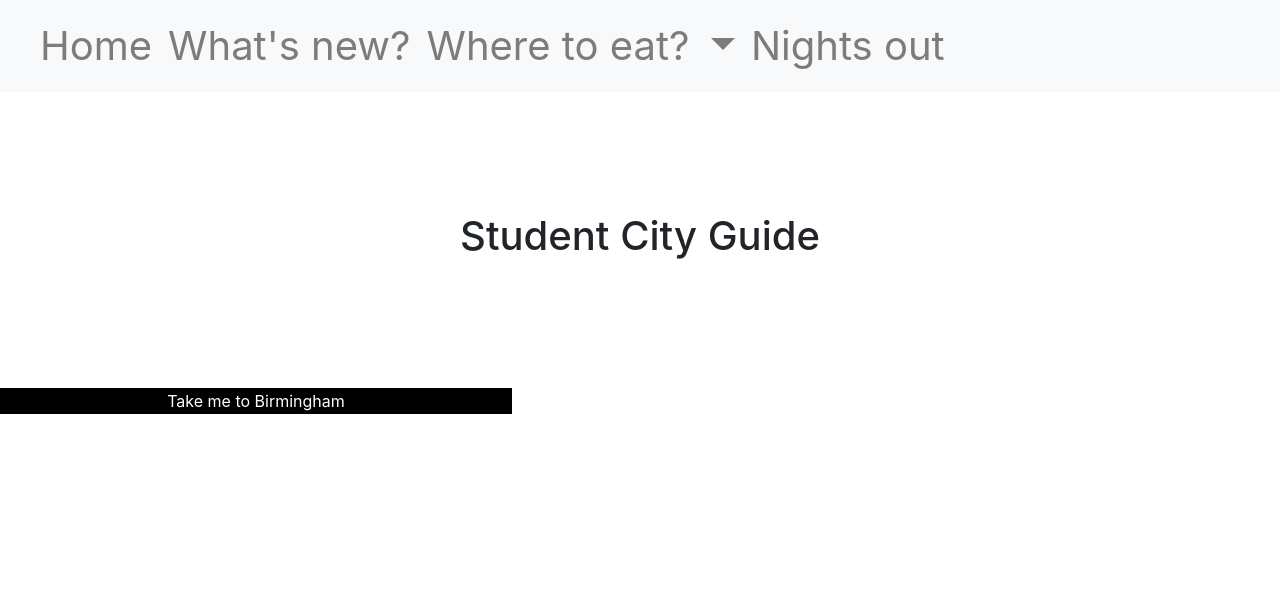
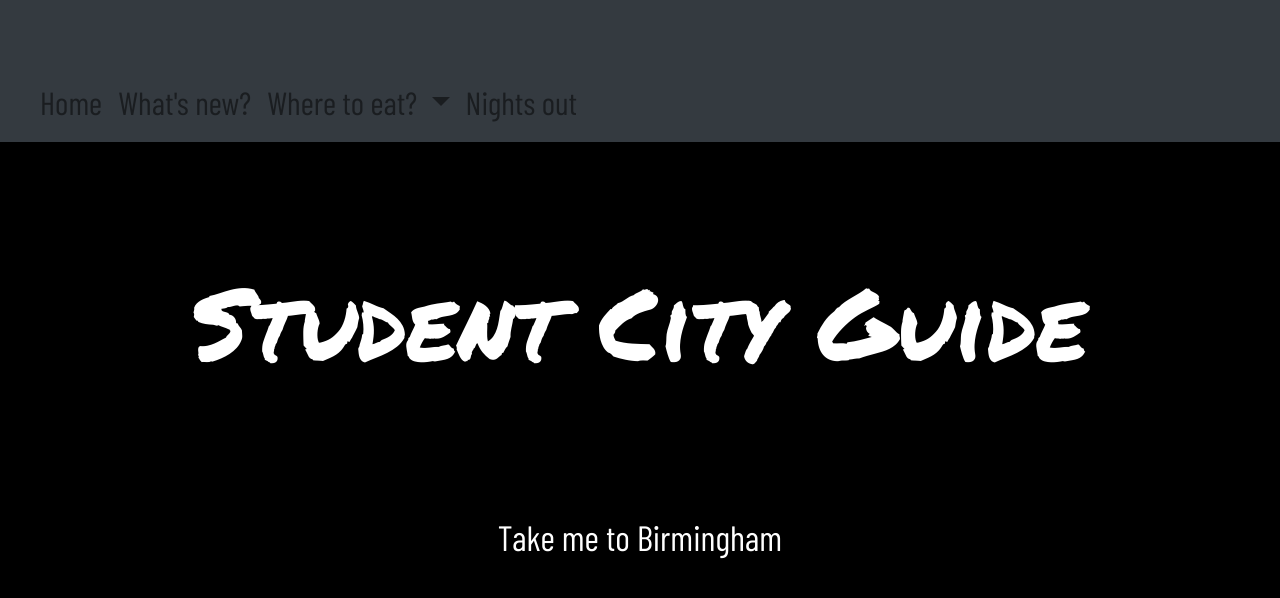
Before and after one commit to rtheyara/group_project, a plain HTML site: page student_city_guide.html in a window 1280 px wide. Drawn offline with nearby package versions, Linux system fonts and the light colour scheme.

Commit message:
Bootstrap CSS overwritten - google fonts used

```diff
--- a/css/title.css
+++ b/css/title.css
@@ -4,7 +4,7 @@ body{
     font-family: "barlow condensed", sans-serif;
 }
 h1{
-    font-family: "permanent marker", cursive;
+    font-family: 'Permanent Marker', cursive;
     font-size: 100px;
     display: flex;
     justify-content: center;
@@ -15,7 +15,7 @@ ul{
     list-style:none;
     display:flex;
     justify-content: space-evenly;
-    font-size: 2.5em;
+    font-size: 2em;
 }
 button{
     background-color:black;
--- a/student_city_guide.html
+++ b/student_city_guide.html
@@ -3,13 +3,14 @@
 <head>
      <meta charset="utf-8">
      <meta name="viewport" content="width=device-width, initial-scale=1, shrink-to-fit=no">
-     <link rel="stylesheet" type="text/css" href="css/title.css">
      <link rel= "stylesheet" href="https://fonts.googleapis.com/css?family=Barlow+Condensed|Permanent+Marker&display=swap">
      <link rel="stylesheet" href="https://stackpath.bootstrapcdn.com/bootstrap/4.1.3/css/bootstrap.min.css" integrity="sha384-MCw98/SFnGE8fJT3GXwEOngsV7Zt27NXFoaoApmYm81iuXoPkFOJwJ8ERdknLPMO" crossorigin="anonymous">
+     <link rel="stylesheet" type="text/css" href="css/title.css">
      <title>Student City Guide</title>
 </head>
 <body>
-        <nav class="navbar navbar-expand-lg navbar-light bg-light">
+<!-- Reduce height of Nav bar and make transparent -->
+  <nav class="navbar navbar-expand-md navbar-light bg-dark">
     <a class="navbar-brand" href="#"></a>
       <button class="navbar-toggler" type="button" data-toggle="collapse" data-target="#navbarSupportedContent" aria-controls="navbarSupportedContent" aria-expanded="false" aria-label="Toggle navigation">
         <span class="navbar-toggler-icon"></span>
@@ -40,9 +41,12 @@
 <div>
     <h1>Student City Guide</h1>
 </div>
+<!-- Outline the button so it is obvious -->
 <div>
     <button>Take me to Birmingham</button>
 </div>
+<!-- Add in badges for social media links -->
+<!-- Add in pictures - background? slideshow? -->
     <script src="https://code.jquery.com/jquery-3.3.1.slim.min.js" integrity="sha384-q8i/X+965DzO0rT7abK41JStQIAqVgRVzpbzo5smXKp4YfRvH+8abtTE1Pi6jizo" crossorigin="anonymous"></script>
     <script src="https://cdnjs.cloudflare.com/ajax/libs/popper.js/1.14.3/umd/popper.min.js" integrity="sha384-ZMP7rVo3mIykV+2+9J3UJ46jBk0WLaUAdn689aCwoqbBJiSnjAK/l8WvCWPIPm49" crossorigin="anonymous"></script>
     <script src="https://stackpath.bootstrapcdn.com/bootstrap/4.1.3/js/bootstrap.min.js" integrity="sha384-ChfqqxuZUCnJSK3+MXmPNIyE6ZbWh2IMqE241rYiqJxyMiZ6OW/JmZQ5stwEULTy" crossorigin="anonymous"></script>
```
Lines whose indentation alone changed are shown as unchanged.
